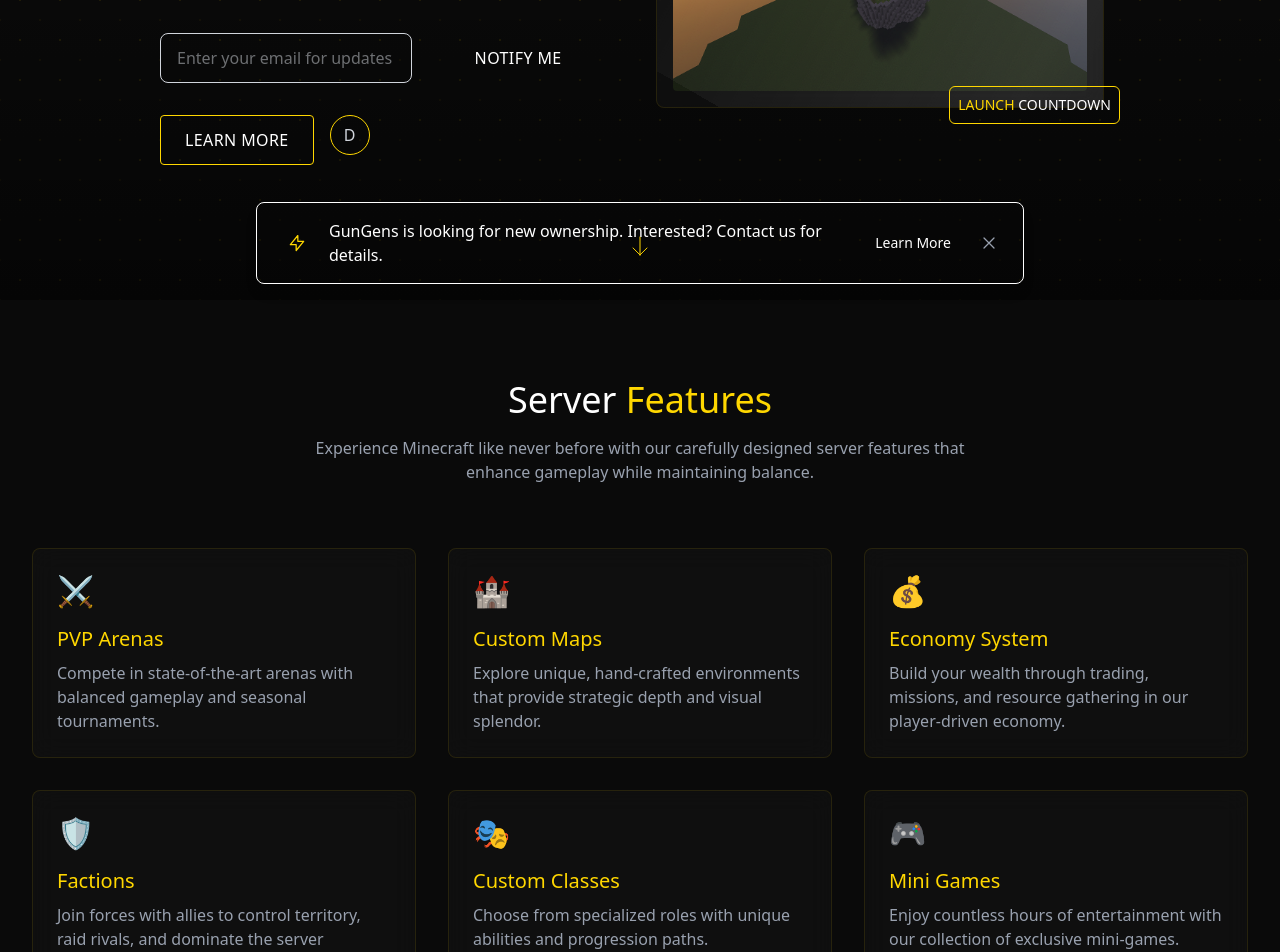
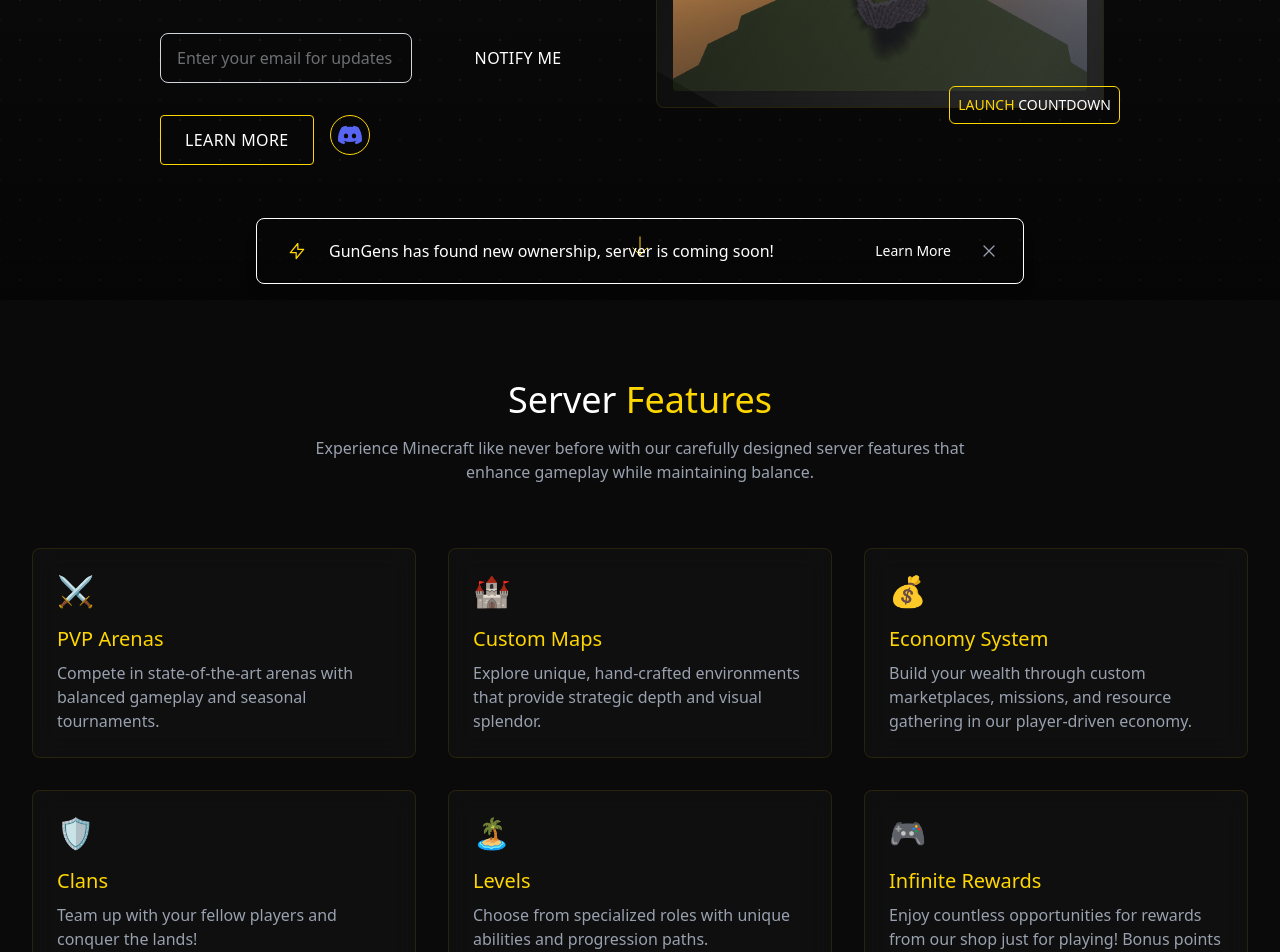
Before and after one commit to akielkucki/gungens, a Next.js app: page / in a window 1280 px wide. Shown: the part 500-1452 px from the top of the page. Built offline with nearby package versions, Linux system fonts and the light colour scheme.

Commit message:
Update code

```diff
--- a/src/components/CommunitySection.tsx
+++ b/src/components/CommunitySection.tsx
@@ -8,10 +8,10 @@
     const isInView = useInView(ref, { once: true, margin: "-100px" });
 
     const socialLinks = [
-        { name: "Discord", icon: "🎮", members: "25K+" },
-        { name: "Twitter", icon: "🐦", followers: "10K+" },
-        { name: "YouTube", icon: "▶️", subscribers: "50K+" },
-        { name: "Twitch", icon: "📺", followers: "15K+" }
+        { name: "Discord", icon: "🎮", members: "10+" },
+        { name: "Twitter", icon: "🐦", followers: "NONE" },
+        { name: "YouTube", icon: "▶️", subscribers: "NONE" },
+        { name: "Twitch", icon: "📺", followers: "NONE" }
     ];
 
     return (
@@ -69,9 +69,9 @@
 
                     <div className="grid grid-cols-1 md:grid-cols-3 gap-6">
                         {[
-                            { day: "SATURDAY", event: "PVP Tournament", time: "8 PM EST" },
-                            { day: "WEDNESDAY", event: "Boss Raids", time: "9 PM EST" },
-                            { day: "SUNDAY", event: "Building Contest", time: "7 PM EST" }
+                            { day: "SATURDAY", event: "Server Planning Phase", time: "ALL DAY" },
+                            { day: "WEDNESDAY", event: "Map Construction", time: "ALL DAY" },
+                            { day: "SUNDAY", event: "Plugin Setup and configuration", time: "ALL DAY" }
                         ].map((event, index) => (
                             <motion.div
                                 key={index}
--- a/src/components/FeaturesSection.tsx
+++ b/src/components/FeaturesSection.tsx
@@ -17,22 +17,22 @@
     {
         icon: "💰",
         title: "Economy System",
-        description: "Build your wealth through trading, missions, and resource gathering in our player-driven economy."
+        description: "Build your wealth through custom marketplaces, missions, and resource gathering in our player-driven economy."
     },
     {
         icon: "🛡️",
-        title: "Factions",
-        description: "Join forces with allies to control territory, raid rivals, and dominate the server landscape."
+        title: "Clans",
+        description: "Team up with your fellow players and conquer the lands!"
     },
     {
-        icon: "🎭",
-        title: "Custom Classes",
+        icon: "🏝",
+        title: "Levels",
         description: "Choose from specialized roles with unique abilities and progression paths."
     },
     {
         icon: "🎮",
-        title: "Mini Games",
-        description: "Enjoy countless hours of entertainment with our collection of exclusive mini-games."
+        title: "Infinite Rewards",
+        description: "Enjoy countless opportunities for rewards from our shop just for playing! Bonus points if you refer your friends too!"
     }
 ];
 
--- a/src/components/HeroSection.tsx
+++ b/src/components/HeroSection.tsx
@@ -7,7 +7,7 @@
 const HeroSection = () => {
     // Countdown timer state
     const [timeLeft, setTimeLeft] = useState({
-        days: 0,
+        days: 30,
         hours: 0,
         minutes: 0,
         seconds: 0
@@ -19,8 +19,8 @@
 
     // Set launch date - example: 1 year from now
     useEffect(() => {
-        const launchDate = new Date();
-        launchDate.setDate(launchDate.getDate() + 365);
+        const launchDate = new Date("2025-04-14T10:00:00Z");
+        launchDate.setDate(launchDate.getDate());
 
         const timer = setInterval(() => {
             const now = new Date();
@@ -112,17 +112,7 @@
             <span className="text-xs uppercase mt-1 text-gray-400 font-thin">{label}</span>
         </div>
     );
-    const [socialHover, setSocialHover] = useState<boolean>(false);
-    const listSocialName = (social: string): string[] | null => {
-        if (socialHover) {
-            switch (social.toLowerCase()) {
-                case 'd':
-                    return 'iscord'.split("")
-            }
 
-        }
-        return null;
-    }
     return (
         <section className="hero-pattern min-h-screen flex items-center justify-center relative overflow-hidden pt-16">
             <div className="absolute top-0 left-0 w-full h-full bg-gradient-to-b from-black via-transparent to-black opacity-50"></div>
@@ -206,26 +196,18 @@
                                 LEARN MORE
                             </motion.a>
                             <div className="flex space-x-3">
-                                {[{icon: 'D', url: 'https://discord.gg/4tXw47GwPT'}].map((social, index) => (
+                                {[{icon: '/discord.svg', url: 'https://discord.gg/R9PtvYunDW'}].map((social, index) => (
                                     <motion.a
                                         key={index}
                                         href="#"
                                         className="w-10 h-10 rounded-full border gold-border flex items-center justify-center text-gray-300 hover:text-gold transition-colors"
                                         whileHover={{ y: -3, width: "150px" }}
                                         transition={{ duration: 0.5 }}
-                                        onMouseOver={() => setSocialHover(true)}
-                                        onMouseOut={() => setSocialHover(false)}
                                         onClick={() => {window.open(social.url, '_blank')}}
                                     >
                                         <span
 
-                                        >{social.icon}{listSocialName(social.icon)?.map((val,index) => {
-                                            return (
-                                                <motion.span key={index} initial={{ opacity: 0  }} animate={{ opacity: 1 }} transition={{ duration: 0.55*index }}>
-                                                    {val}
-                                                </motion.span>
-                                            )
-                                        })}</span>
+                                        ><Image src={social.icon} alt={"Social"} width={24} height={24}/></span>
                                     </motion.a>
                                 ))}
                             </div>
--- a/src/components/OwnershipNotification.tsx
+++ b/src/components/OwnershipNotification.tsx
@@ -15,7 +15,7 @@
     }
     return (
         <Toast
-            message="GunGens is looking for new ownership. Interested? Contact us for details."
+            message="GunGens has found new ownership, server is coming soon!"
             actionLabel="Learn More"
             onActionClick={() => showContactSection()}
             position="bottom-center"
```
Also changed, not shown: public/discord.svg (added).
